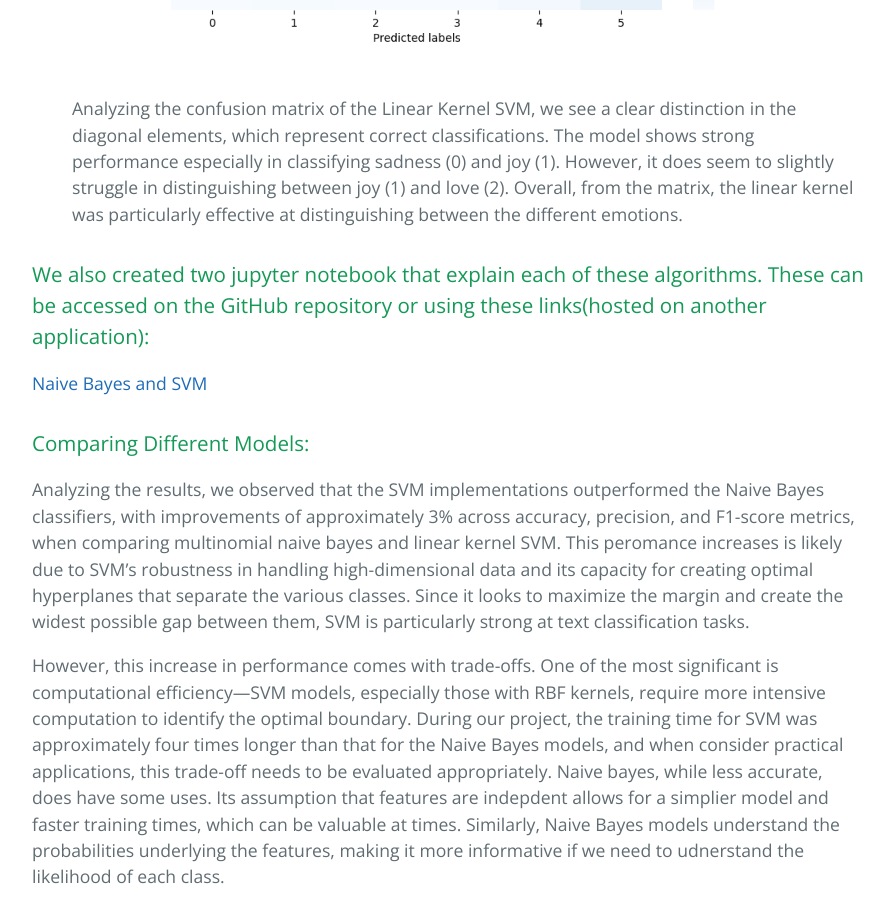
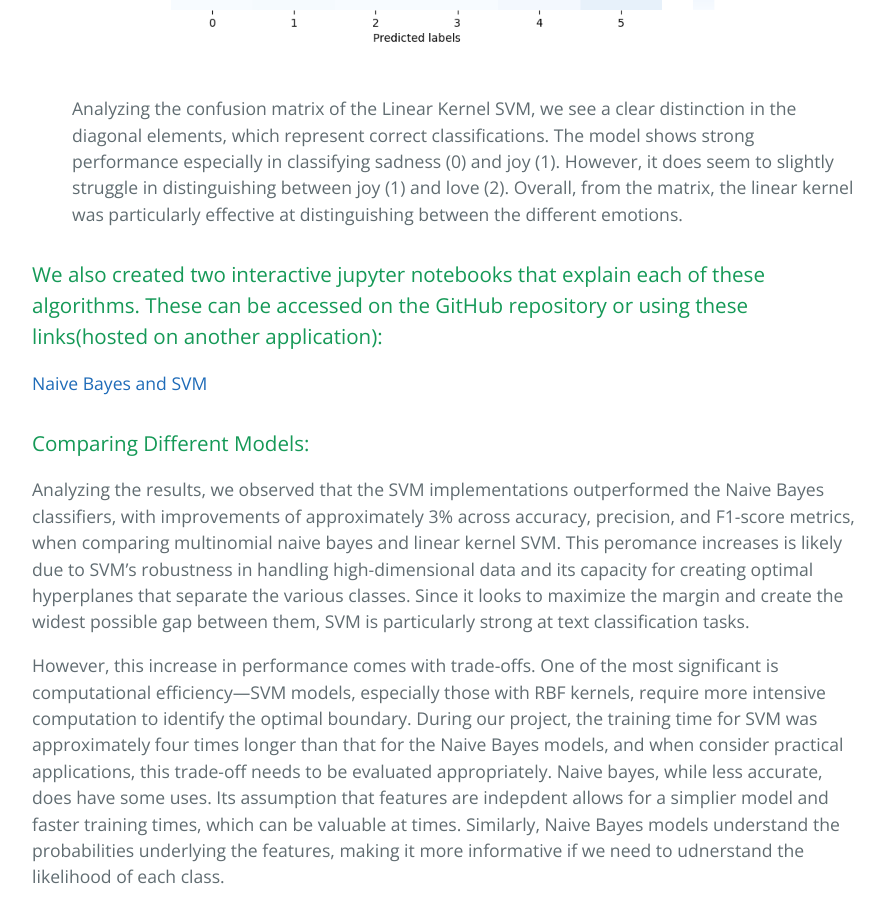
Before and after one commit to irausch25/CS4641-Project, a Jekyll site: the page built from index.md, in a window 1280 px wide and 900 px high, scrolled down 9745 px. Shown: the whole window, without its empty margins (192-1086 px from the left). Built offline with Jekyll 4.4.1, drawn with Linux system fonts in a browser that asks for light colours.

Commit message:
Update index.md

```diff
--- a/index.md
+++ b/index.md
@@ -150,7 +150,7 @@ For SVM, we tested our implementation using two different kernels, a linear one
 
    Analyzing the confusion matrix of the Linear Kernel SVM, we see a clear distinction in the diagonal elements, which represent correct classifications. The model shows strong performance especially in classifying sadness (0) and joy (1). However, it does seem to slightly struggle in distinguishing between joy (1) and love (2). Overall, from the matrix, the linear kernel was particularly effective at distinguishing between the different emotions.
 
-### We also created two jupyter notebook that explain each of these algorithms. These can be accessed on the GitHub repository or using these links(hosted on another application):
+### We also created two interactive jupyter notebooks that explain each of these algorithms. These can be accessed on the GitHub repository or using these links(hosted on another application):
 [Naive Bayes and SVM](https://mybinder.org/v2/gh/CS4641-Project/CS4641-website/main?labpath=emotions.ipynb)
 
 ### Comparing Different Models:
```
